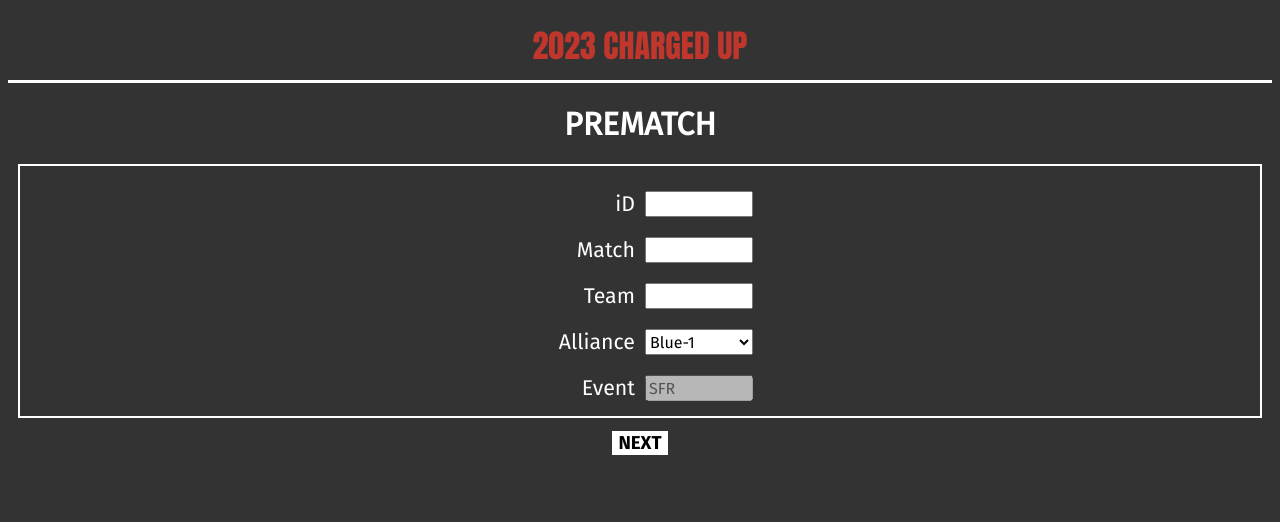
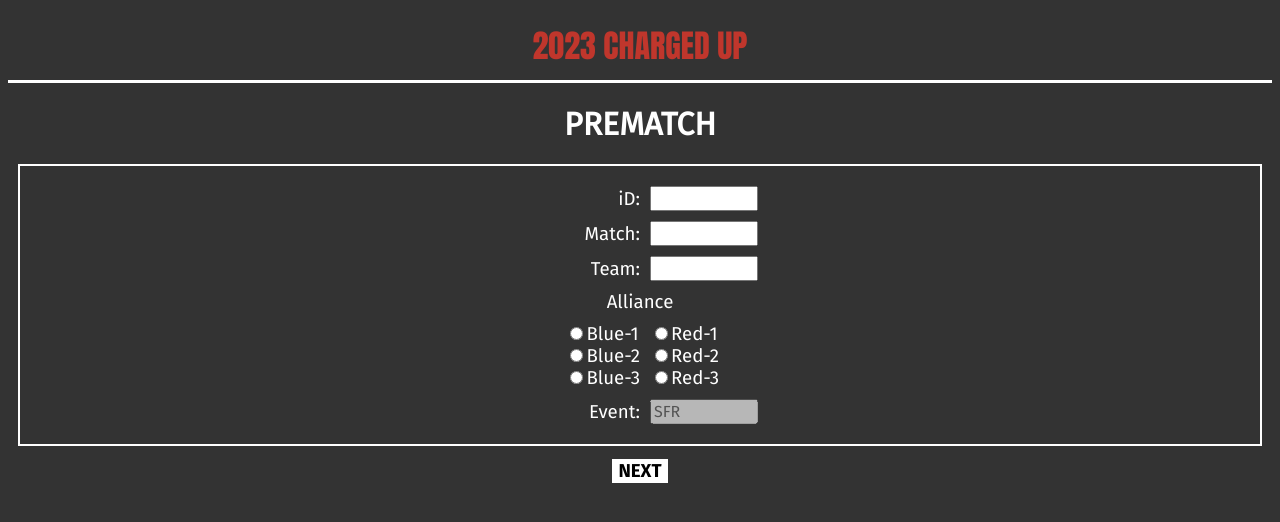
Before and after one commit to Team5924/Scouting-Form, a Next.js app: page / in a window 1280 px wide. Shown: the top 522 px of the page. Built offline with nearby package versions, Linux system fonts and the light colour scheme.

Commit message:
Complete auto

```diff
--- a/pages/index.js
+++ b/pages/index.js
@@ -1,5 +1,5 @@
 import Head from 'next/head'
-import { useRef, useState } from 'react'
+import { useEffect, useRef, useState } from 'react'
 import Prematch from "./phases/prematch"
 import Auto from "./phases/auto"
 import Teleop from "./phases/teleop"
@@ -18,40 +18,63 @@ export default function App() {
     const next = useRef();
     const submit = useRef();
 
-    let count = 0
+    useEffect(() => {
+        auto.current.style.display = "none";
+        teleop.current.style.display = "none";
+        endgame.current.style.display = "none";
+        summary.current.style.display = "none";
+    }, [])
+
+    const page = useRef(0); // this value must persist between re-renders
     const phases = [prematch, auto, teleop, endgame, summary]
 
     function handleBack() {
-        if (count != 0) {
-            phases[count].current.style.display = "none";
-            count--;
-            phases[count].current.style.display = "block";
-        }
+        switch (page.current) {
+            case 1: // When on the Auto page
+                phases[page.current].current.style.display = "none";
+                page.current--
+                phases[page.current].current.style.display = "block";
 
-        if (count == 3) {
-            submit.current.style.display = "none";
-            next.current.style.display = "inline-block";
-        }
+                back.current.style.display = "none";
+                break;
+            case 4: // When on the Summary page
+                phases[page.current].current.style.display = "none";
+                page.current--
+                phases[page.current].current.style.display = "block";
 
-        if (count == 0) {
-            back.current.style.display = "none";
+                submit.current.style.display = "none";
+                next.current.style.display = "inline-block";
+                break;
+            default:
+                phases[page.current].current.style.display = "none";
+                page.current--
+                phases[page.current].current.style.display = "block";
+                break;
         }
     }
 
     function handleNext() {
-        if (count != 4) {
-            phases[count].current.style.display = "none";
-            count++;
-            phases[count].current.style.display = "block";
-        }
+        switch (page.current) {
+            case 0: // When on the Prematch page
+                phases[page.current].current.style.display = "none";
+                page.current++;
+                phases[page.current].current.style.display = "block";
 
-        if (count == 1) {
-            back.current.style.display = "inline-block";
-        }
+                back.current.style.display = "inline-block";
+                break;
+            case 3: // When on the Endgame page
+                phases[page.current].current.style.display = "none";
+                page.current++;
+                phases[page.current].current.style.display = "block";
 
-        if (count == 4) {
-            next.current.style.display = "none";
-            submit.current.style.display = "inline-block";
+                submit.current.style.display = "inline-block";
+                next.current.style.display = "none";
+                break;
+            default:
+                phases[page.current].current.style.display = "none";
+                page.current++
+                phases[page.current].current.style.display = "block";
+                break;
         }
     }
 
@@ -59,9 +82,8 @@ export default function App() {
         e.preventDefault();
     }
 
-    // Default Settings
+    // ##### STATES & EVENT HANLDERS #####
 
-    // ##### STATES #####
     // Prematch
     const [id, setId] = useState("");
     const [match, setMatch] = useState("");
@@ -69,44 +91,44 @@ export default function App() {
     const [alliance, setAlliance] = useState("");
     const [event, setEvent] = useState("");
 
-    // ##### EVENT HANDLERS #####
-    // Prematch
-    function handleIdChange(id) {
-        setId(id);
-    }
+    function handleIdChange(id) { setId(id); }
+    function handleMatchChange(match) { setMatch(match); }
+    function handleTeamChange(team) { setTeam(team); }
+    function handleAllianceChange(alliance) { setAlliance(alliance); }
 
-    function handleMatchChange(match) {
-        setMatch(match);
-    }
+    // Auto
+    const [taxi, setTaxi] = useState("")
+    const [preload, setPreload] = useState("");
+    const [chargeStation, setChargeStation] = useState("");
+    const [autoEngaged, setAutoEngaged] = useState("NOT engaged");
 
-    function handleTeamChange(team) {
-        setTeam(team);
-    }
-
-    function handleAllianceChange(alliance) {
-        setAlliance(alliance);
-    }
+    function handleTaxiChange(taxi) { setTaxi(taxi); }
+    function handlePreloadChange(preload) { setPreload(preload); }
+    function handleChargeStationChange(chargeStation) { setChargeStation(chargeStation); }
+    function handleAutoEngagedChange(autoEngaged) { setAutoEngaged(autoEngaged);}
 
     return (
         <>
             <Head>
                 <title>2023 Charged Up</title>
+                <meta charSet='UTF-8' />
             </Head>
 
             <h1 id="game-title">2023 CHARGED UP</h1>
             <div ref={prematch}>
-                <Prematch id={id} match={match} team={team} alliance={alliance} handleIdChange={handleIdChange} handleMatchChange={handleMatchChange} handleTeamChange={handleTeamChange} handleAllianceChange={handleAllianceChange} />
+                <Prematch id={id} match={match} team={team} alliance={alliance}
+                    handleIdChange={handleIdChange} handleMatchChange={handleMatchChange} handleTeamChange={handleTeamChange} handleAllianceChange={handleAllianceChange} />
             </div>
-            <div style={{display: "none"}} ref={auto}>
-                <Auto />
+            <div ref={auto}>
+                <Auto taxi={taxi} preload={preload} chargeStation={chargeStation} autoEngaged={autoEngaged} handleTaxiChange={handleTaxiChange} handlePreloadChange={handlePreloadChange} handleChargeStationChange={handleChargeStationChange} handleAutoEngagedChange={handleAutoEngagedChange} />
             </div>
-            <div style={{display: "none"}} ref={teleop}>
+            <div ref={teleop}>
                 <Teleop />
             </div>
-            <div style={{display: "none"}} ref={endgame}>
+            <div ref={endgame}>
                 <Endgame />
             </div>
-            <div style={{display: "none"}} ref={summary}>
+            <div ref={summary}>
                 <Summary />
             </div>
 
--- a/pages/phases/auto.js
+++ b/pages/phases/auto.js
@@ -1,9 +1,96 @@
+import { useState } from "react";
+
 export default function Auto(props) {
+    function onTaxiChange(e) {
+        props.handleTaxiChange(e.target.value);
+    }
+
+    function onPreloadChange(e) {
+        props.handlePreloadChange(e.target.value);
+    }
+
+    function onChargeStationChange(e) {
+        props.handleChargeStationChange(e.target.value);
+    }
+
+    function onEngagedChange(e) {
+        if (e.target.value === "") {
+            props.handleAutoEngagedChange("engaged");
+        } else if (e.target.value === "engaged") {
+            props.handleAutoEngagedChange("");
+        }
+    }
+
+    // no robot on cs
+    // this robot on cs
+    // alliance robot on cs
+
     return (
         <>
-            <h1 id="phase-title">AUTO</h1>
+            <h1 className="phase-title">AUTO</h1>
             <div className="form">
+                <form>
+                    <div className="formRow">
+                        <div className="hMiddlebox right">
+                            <label className="inputLabel">Taxi:</label>
+                        </div>
 
+                        <div>
+                            <label className="radioText">
+                                <input type="radio" value="Yes" checked={props.taxi === "Yes"} onChange={onTaxiChange} />
+                                Yes
+                            </label>
+                            <label className="radioText">
+                                <input type="radio" value="No" checked={props.taxi === "No"} onChange={onTaxiChange} />
+                                No
+                            </label>
+                        </div>
+                    </div>
+                    <div className="formRow">
+                        <div className="hMiddlebox right">
+                            <label className="inputLabel">Preload Game Piece:</label>
+                        </div>
+
+                        <div>
+                            <label className="radioText">
+                                <input type="radio" value="Cube" checked={props.preload === "Cube"} onChange={onPreloadChange} />
+                                Cube
+                            </label>
+                            <label className="radioText">
+                                <input type="radio" value="Cone" checked={props.preload === "Cone"} onChange={onPreloadChange} />
+                                Cone
+                            </label>
+                        </div>
+                    </div>
+                    <div className="formRow">
+                        <div className="hMiddlebox right">
+                            <label className="inputLabel">Charge Station:</label>
+                        </div>
+
+                        <div>
+                            <div className="columnbox">
+                                <label className="radioText">
+                                    <input type="radio" value="Teammate Docked" checked={props.chargeStation === "Teammate Docked"} onChange={onChargeStationChange} />
+                                    Teammate docked
+                                </label>
+                                <label className="radioText">
+                                    <input type="radio" value="This Team Docked" checked={props.chargeStation === "This Team Docked"} onChange={onChargeStationChange} />
+                                    This team docked
+                                </label>
+                                <label className="radioText">
+                                    <input type="radio" value="None" checked={props.chargeStation === "None"} onChange={onChargeStationChange} />
+                                    No one docked
+                                </label>
+                            </div>
+                        </div>
+                    </div>
+                    <div className="centerbox">
+                        <label>
+                            Engaged?
+                            <input type="checkbox" value={props.autoEngaged} onChange={onEngagedChange}/>
+                        </label>
+                    </div>
+                </form>
             </div>
         </>
     )
--- a/pages/phases/endgame.js
+++ b/pages/phases/endgame.js
@@ -1,7 +1,7 @@
 export default function Endgame(props) {
     return (
         <>
-            <h1 id="phase-title">ENDGAME</h1>
+            <h1 className="phase-title">ENDGAME</h1>
             <div className="form">
 
             </div>
--- a/pages/phases/prematch.js
+++ b/pages/phases/prematch.js
@@ -1,3 +1,5 @@
+import { useState } from "react";
+
 export default function Prematch(props) {
     function onIdChange(e) {
         props.handleIdChange(e.target.value);
@@ -17,43 +19,72 @@ export default function Prematch(props) {
 
     return (
         <>
-            <h1 id="phase-title">PREMATCH</h1>
+            <h1 className="phase-title">PREMATCH</h1>
             <div className="form">
                 <form>
-                    <div id="form-row">
-                        <label>iD</label>
-                        <input type={"number"} value={props.id} onChange={onIdChange}></input>
+                    <div className="formRow">
+                        <div className="hMiddlebox right">
+                            <label className="inputLabel">iD:</label>
+                        </div>
+
+                        <input className="textInput" type={"number"} value={props.id} onChange={onIdChange} />
                     </div>
+                    <div className="formRow">
+                        <div className="hMiddlebox right">
+                            <label className="inputLabel">Match:</label>
+                        </div>
 
-                    <div id="form-row">
-                        <label>Match</label>
-                        <input type={"number"} value={props.match} onChange={onMatchChange}></input>
+                        <input className="textInput" type={"number"} value={props.match} onChange={onMatchChange} />
                     </div>
+                    <div className="formRow">
+                        <div className="hMiddlebox right">
+                            <label className="inputLabel">Team:</label>
+                        </div>
 
-                    <div id="form-row">
-                        <label>Team</label>
-                        <input type={"number"} value={props.team} onChange={onTeamChange}></input>
+                        <input className="textInput" type={"number"} value={props.team} onChange={onTeamChange} />
                     </div>
+                    <div className="centerbox">
+                        <label className="inputLabel">Alliance</label>
+                    </div>
+                    <div className="formRow">
+                        <div className="hMiddlebox right">
+                            <div className="columnbox">
+                                <label className="radioText">
+                                    <input type={"radio"} value={"blue-1"} checked={props.alliance === "blue-1"} onChange={onAllianceChange} />
+                                    Blue-1
+                                </label>
+                                <label className="radioText">
+                                    <input type={"radio"} value={"blue-2"} checked={props.alliance === "blue-2"} onChange={onAllianceChange} />
+                                    Blue-2
+                                </label>
+                                <label className="radioText">
+                                    <input type={"radio"} value={"blue-3"} checked={props.alliance === "blue-3"} onChange={onAllianceChange} />
+                                    Blue-3
+                                </label>
+                            </div>
+                        </div>
 
-                    <div id="form-row">
-                        <label>Alliance</label>
-                        <select value={props.alliance} onChange={onAllianceChange}>
-                            <optgroup label="Blue">
-                                <option value="blue-1">Blue-1</option>
-                                <option value="blue-2">Blue-2</option>
-                                <option value="blue-3">Blue-3</option>
-                            </optgroup>
-                            <optgroup label="Red">
-                                <option value="red-1">Red-1</option>
-                                <option value="red-2">Red-2</option>
-                                <option value="red-3">Red-3</option>
-                            </optgroup>
-                        </select>
+                        <div className="columnbox">
+                            <label className="radioText">
+                                <input type={"radio"} value={"red-1"} checked={props.alliance === "red-1"} onChange={onAllianceChange} />
+                                Red-1
+                            </label>
+                            <label className="radioText">
+                                <input type={"radio"} value={"red-2"} checked={props.alliance === "red-2"} onChange={onAllianceChange} />
+                                Red-2
+                            </label>
+                            <label className="radioText">
+                                <input type={"radio"} value={"red-3"} checked={props.alliance === "red-3"} onChange={onAllianceChange} />
+                                Red-3
+                            </label>
+                        </div>
                     </div>
+                    <div className="formRow">
+                        <div className="hMiddlebox right">
+                            <label className="inputLabel">Event:</label>
+                        </div>
 
-                    <div id="form-row">
-                        <label>Event</label>
-                        <input type={"text"} value={"SFR"} disabled={true}></input>
+                        <input className="textInput" type={"text"} value={"SFR"} disabled={true} />
                     </div>
                 </form>
             </div>
--- a/pages/phases/summary.js
+++ b/pages/phases/summary.js
@@ -1,7 +1,7 @@
 export default function Summary(props) {
     return (
         <>
-            <h1 id="phase-title">SUMMARY</h1>
+            <h1 className="phase-title">SUMMARY</h1>
             <div className="form">
 
             </div>
--- a/pages/phases/teleop.js
+++ b/pages/phases/teleop.js
@@ -1,7 +1,7 @@
 export default function Teleop(props) {
     return (
         <>
-            <h1 id="phase-title">TELEOP</h1>
+            <h1 className="phase-title">TELEOP</h1>
             <div className="form">
 
             </div>
--- a/styles/globals.css
+++ b/styles/globals.css
@@ -22,8 +22,12 @@ body {
     border-bottom: 3px solid white;
 }
 
-#phase-title {
+.phase-title {
     text-align: center;
+}
+
+.phases {
+    display: none;
 }
 
 .form {
@@ -49,28 +53,46 @@ body {
     display: none;
 }
 
-#form-row {
+/* Form Styles */
+
+.centerbox {
+    display: flex;
+    justify-content: center;
+    align-items: center;
+    margin: 10px;
+}
+
+.formRow { /* Used to divide form questions and form entry elements evenly by the middle */
     display: grid;
     grid-template-columns: 50% 50%;
-    margin-top: 10px;
+    grid-gap: 10px;
+    margin: 10px;
 }
 
-label {
-    text-align: right;
-    font-size: 16pt;
-    margin: 5px;
+.right {
+    justify-content: right;
 }
 
-input {
+.inputLabel {
+    font-size: 14pt;
+}
+
+.textInput {
     font-family: "Fira Sans";
     font-size: 12pt;
     width: 100px;
-    margin: 5px;
 }
 
-select {
-    font-family: "Fira Sans";
-    font-size: 12pt;
-    width: 108px;
-    margin: 5px;
+.radioText {
+    font-size: 14pt;
 }
+
+.columnbox {
+    display: flex;
+    flex-direction: column;
+}
+
+.hMiddlebox {
+    display: flex;
+    align-items: center;
+}
```
Also changed, not shown: components/counter.js (added, +28 -0 lines), styles/counter.module.css (added, +27 -0 lines).
